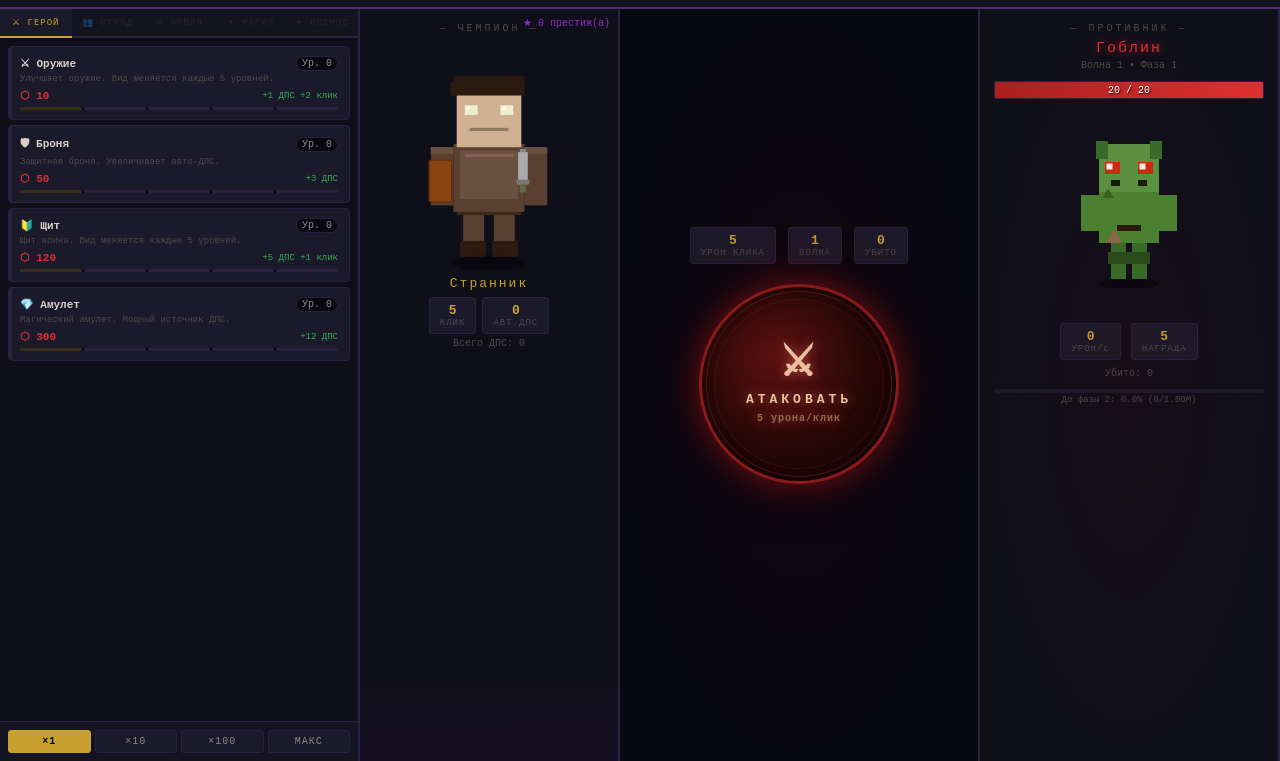
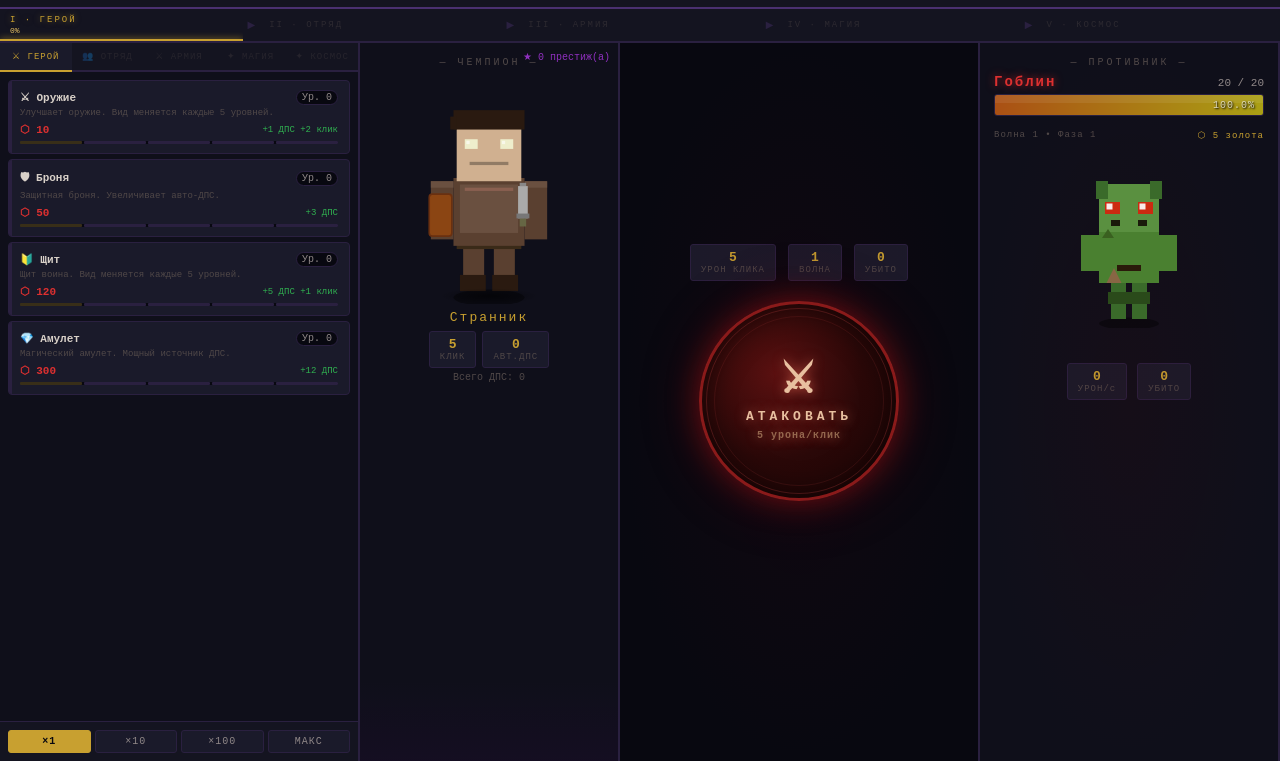
Before and after one commit to 8bLoN/dark-legacy, a plain HTML site: page index.html in a window 1280 px wide. Shown: the part 39-800 px from the top of the page. Drawn offline with Linux system fonts and the light colour scheme.

Commit message:
Add full-width phase tracker and redesigned monster HP bar
- Phase tracker strip between top bar and main area:
  shows all 5 phases with fill progress, active/done/locked states
- Monster HP: bigger bar with color shift (green→yellow→red),
  HP numbers above bar, wave/gold info below
- Removed old phase progress from monster panel

```diff
--- a/index.html
+++ b/index.html
@@ -140,6 +140,35 @@ body{background:var(--bg);color:var(--text);font-family:'Courier New',monospace;
 .abtn.danger{border-color:var(--red);color:var(--red2);}
 .abtn.danger:hover{background:rgba(170,32,32,0.2);}
 #admin-x{position:absolute;top:9px;right:11px;background:none;border:none;color:var(--text3);cursor:pointer;font-size:17px;}
+/* PHASE TRACKER */
+#phase-track{display:flex;align-items:stretch;background:var(--bg2);border-bottom:2px solid var(--border);height:34px;flex-shrink:0;position:relative;overflow:hidden;}
+.pt-seg{flex:1;display:flex;flex-direction:column;justify-content:center;position:relative;overflow:hidden;padding:0 10px;cursor:default;}
+.pt-fill{position:absolute;left:0;top:0;bottom:0;background:linear-gradient(90deg,rgba(96,24,128,0.5),rgba(144,48,192,0.3));transition:width 0.4s ease;pointer-events:none;}
+.pt-fill.done{background:linear-gradient(90deg,rgba(96,24,128,0.7),rgba(144,48,192,0.5));}
+.pt-name{position:relative;font-size:9px;letter-spacing:2px;color:var(--text3);z-index:1;white-space:nowrap;}
+.pt-pct{position:relative;font-size:8px;color:var(--text3);z-index:1;margin-top:1px;}
+.pt-seg.done .pt-name{color:var(--purple2);}
+.pt-seg.active .pt-name{color:var(--gold);text-shadow:0 0 6px rgba(200,160,48,0.5);}
+.pt-seg.active .pt-pct{color:var(--gold2);}
+.pt-seg.locked .pt-name{color:var(--text3);opacity:0.4;}
+.pt-div{width:1px;background:var(--border);flex-shrink:0;}
+.pt-arrow{display:flex;align-items:center;padding:0 4px;color:var(--border);font-size:10px;flex-shrink:0;}
+.pt-seg.active::after{content:'';position:absolute;bottom:0;left:0;right:0;height:2px;background:var(--gold);box-shadow:0 0 6px var(--gold);}
+.pt-seg.done::after{content:'';position:absolute;bottom:0;left:0;right:0;height:2px;background:var(--purple2);}
+/* MONSTER HP — redesigned */
+#mon-hp-block{width:100%;margin-bottom:12px;}
+#mon-hp-top{display:flex;justify-content:space-between;align-items:baseline;margin-bottom:4px;}
+#mon-hp-name{font-size:14px;color:var(--red2);text-shadow:0 0 8px var(--red);letter-spacing:2px;font-weight:bold;}
+#mon-hp-nums{font-size:11px;color:var(--text2);font-variant-numeric:tabular-nums;}
+#hp-wrap{width:100%;height:22px;background:var(--bg3);border:1px solid var(--border);border-radius:3px;position:relative;overflow:hidden;}
+#hp-bar{height:100%;background:linear-gradient(90deg,var(--red),var(--red2));transition:width 0.12s;position:relative;}
+#hp-bar::after{content:'';position:absolute;top:0;left:0;right:0;height:40%;background:rgba(255,255,255,0.07);}
+#hp-bar.flash{animation:hpflash 0.15s ease-out;}
+@keyframes hpflash{0%{filter:brightness(2);}100%{filter:brightness(1);}}
+#hp-pct{position:absolute;top:50%;right:8px;transform:translateY(-50%);font-size:10px;color:rgba(255,255,255,0.7);text-shadow:1px 1px 2px #000;z-index:1;letter-spacing:1px;}
+#mon-wave-info{display:flex;justify-content:space-between;margin-top:4px;}
+#mon-wave-lbl{font-size:9px;color:var(--text3);letter-spacing:1px;}
+#mon-gold-lbl{font-size:9px;color:var(--gold);letter-spacing:1px;}
 /* NOTIFICATIONS */
 #notifs{position:fixed;top:58px;right:14px;z-index:500;display:flex;flex-direction:column;gap:4px;pointer-events:none;}
 .notif{background:var(--bg3);border:1px solid var(--gold);border-radius:4px;padding:7px 14px;color:var(--gold2);font-size:11px;letter-spacing:1px;animation:ntf 3s ease-out forwards;box-shadow:0 0 12px rgba(200,160,48,0.3);}
@@ -158,6 +187,18 @@ body{background:var(--bg);color:var(--text);font-family:'Courier New',monospace;
   </div>
   <div id="phase-ind">ГЕРОЙ</div>
   <button onclick="openAdmin()" style="background:var(--bg3);border:1px solid var(--border);color:var(--text3);padding:4px 10px;cursor:pointer;font-family:inherit;font-size:11px;border-radius:3px;letter-spacing:1px;" title="Alt+A">⚙ АДМИН</button>
+</div>
+<!-- PHASE TRACKER — full width -->
+<div id="phase-track">
+  <div class="pt-seg active" id="pt-0"><div class="pt-fill" id="ptf-0" style="width:0%"></div><div class="pt-name">I · ГЕРОЙ</div><div class="pt-pct" id="ptp-0">0%</div></div>
+  <div class="pt-arrow">▶</div>
+  <div class="pt-seg locked" id="pt-1"><div class="pt-fill done" id="ptf-1" style="width:0%"></div><div class="pt-name">II · ОТРЯД</div><div class="pt-pct" id="ptp-1"></div></div>
+  <div class="pt-arrow">▶</div>
+  <div class="pt-seg locked" id="pt-2"><div class="pt-fill done" id="ptf-2" style="width:0%"></div><div class="pt-name">III · АРМИЯ</div><div class="pt-pct" id="ptp-2"></div></div>
+  <div class="pt-arrow">▶</div>
+  <div class="pt-seg locked" id="pt-3"><div class="pt-fill done" id="ptf-3" style="width:0%"></div><div class="pt-name">IV · МАГИЯ</div><div class="pt-pct" id="ptp-3"></div></div>
+  <div class="pt-arrow">▶</div>
+  <div class="pt-seg locked" id="pt-4"><div class="pt-fill done" id="ptf-4" style="width:0%"></div><div class="pt-name">V · КОСМОС</div><div class="pt-pct" id="ptp-4"></div></div>
 </div>
 <div id="main">
   <!-- UPGRADE PANEL — FAR LEFT -->
@@ -208,18 +249,24 @@ body{background:var(--bg);color:var(--text);font-family:'Courier New',monospace;
   <!-- MONSTER PANEL — RIGHT -->
   <div id="mon-panel">
     <div id="mon-label">— ПРОТИВНИК —</div>
-    <div id="mon-name">Гоблин</div>
-    <div id="mon-wave">Волна 1</div>
-    <div id="hp-wrap"><div id="hp-bar" style="width:100%"></div><div id="hp-txt">100/100</div></div>
+    <div id="mon-hp-block">
+      <div id="mon-hp-top">
+        <div id="mon-hp-name">Гоблин</div>
+        <div id="mon-hp-nums">100 / 100</div>
+      </div>
+      <div id="hp-wrap">
+        <div id="hp-bar" style="width:100%"></div>
+        <div id="hp-pct">100%</div>
+      </div>
+      <div id="mon-wave-info">
+        <div id="mon-wave-lbl">Волна 1 • Фаза 1</div>
+        <div id="mon-gold-lbl">⬡ 5 золота</div>
+      </div>
+    </div>
     <div id="mon-area"></div>
     <div id="mon-stats">
       <div class="sbox"><div class="v" id="mon-dmg-v">1</div><div class="l">УРОН/с</div></div>
-      <div class="sbox"><div class="v" id="mon-gold-v">5</div><div class="l">НАГРАДА</div></div>
-    </div>
-    <div id="kills-txt">Убито: <span id="kills-v">0</span></div>
-    <div id="phase-prog">
-      <div class="ppbar"><div class="ppfill" id="pp-fill" style="width:0%"></div></div>
-      <div class="pptxt" id="pp-txt">До следующей фазы: 0%</div>
+      <div class="sbox"><div class="v" id="kills-v">0</div><div class="l">УБИТО</div></div>
     </div>
   </div>
 </div>
@@ -1124,33 +1171,54 @@ function updateResources() {
   document.getElementById('auto-dps-v').textContent = fmt(getAutoDPS());
   document.getElementById('total-dps-v').textContent = fmt(getAutoDPS());
   document.getElementById('wave-v').textContent = S.wave;
-  document.getElementById('kills-v2').textContent = fmt(S.kills);
   document.getElementById('attack-dmg-hint').textContent = fmt(getClickDamage())+' урона/клик';
   document.getElementById('prest-count').textContent = S.prestigeCount;
 }
 
 function renderMonster() {
   const mt = getMonsterType(S.wave);
-  document.getElementById('mon-name').textContent = mt.name;
-  document.getElementById('mon-wave').textContent = `Волна ${S.wave} • Фаза ${S.phase+1}`;
-  const pct = S.monMaxHP > 0 ? (S.monHP/S.monMaxHP*100) : 100;
-  document.getElementById('hp-bar').style.width = pct+'%';
-  document.getElementById('hp-txt').textContent = fmt(S.monHP)+' / '+fmt(S.monMaxHP);
+  // HP bar
+  const pct = S.monMaxHP > 0 ? (S.monHP / S.monMaxHP * 100) : 100;
+  const hpBar = document.getElementById('hp-bar');
+  hpBar.style.width = pct + '%';
+  // Color: green→yellow→red
+  const r = Math.round(170 + 85*(1-pct/100));
+  const g = Math.round(160 * pct/100);
+  hpBar.style.background = `linear-gradient(90deg, rgb(${r},${Math.round(g*0.5)},20), rgb(${r},${g},20))`;
+  document.getElementById('hp-pct').textContent = pct.toFixed(1) + '%';
+  document.getElementById('mon-hp-name').textContent = mt.name;
+  document.getElementById('mon-hp-nums').textContent = fmt(Math.ceil(S.monHP)) + ' / ' + fmt(S.monMaxHP);
+  document.getElementById('mon-wave-lbl').textContent = `Волна ${S.wave} • Фаза ${S.phase+1}`;
+  document.getElementById('mon-gold-lbl').textContent = `⬡ ${fmt(getMonsterGold(S.wave))} золота`;
   document.getElementById('mon-area').innerHTML = monsterSVG(mt.type);
   document.getElementById('mon-dmg-v').textContent = fmt(getMonsterDPS(S.wave));
-  document.getElementById('mon-gold-v').textContent = fmt(getMonsterGold(S.wave));
   document.getElementById('kills-v').textContent = fmt(S.kills);
-  // Phase progress
-  const prog = getPhaseProgress();
-  const ppfill = document.getElementById('pp-fill');
-  const pptxt = document.getElementById('pp-txt');
-  if (S.phase >= 4) {
-    ppfill.style.width = '100%';
-    pptxt.textContent = 'Готово к перерождению!';
-  } else {
-    ppfill.style.width = (prog*100)+'%';
-    const needed2 = PHASE_THRESHOLDS[S.phase+1];
-    pptxt.textContent = `До фазы ${S.phase+2}: ${(prog*100).toFixed(1)}% (${fmt(S.goldSpent||0)}/${fmt(needed2)})`;
+  renderPhaseTrack();
+}
+
+function renderPhaseTrack() {
+  for (let i = 0; i < 5; i++) {
+    const seg = document.getElementById('pt-' + i);
+    const fill = document.getElementById('ptf-' + i);
+    const pct = document.getElementById('ptp-' + i);
+    seg.className = 'pt-seg';
+    if (i < S.phase) {
+      seg.classList.add('done');
+      fill.style.width = '100%';
+      if (pct) pct.textContent = '✓';
+    } else if (i === S.phase) {
+      seg.classList.add('active');
+      const prog = getPhaseProgress();
+      fill.style.width = (prog * 100) + '%';
+      if (pct) {
+        if (S.phase >= 4) pct.textContent = 'МАКС';
+        else pct.textContent = (prog * 100).toFixed(0) + '%';
+      }
+    } else {
+      seg.classList.add('locked');
+      fill.style.width = '0%';
+      if (pct) pct.textContent = '';
+    }
   }
 }
 
```
